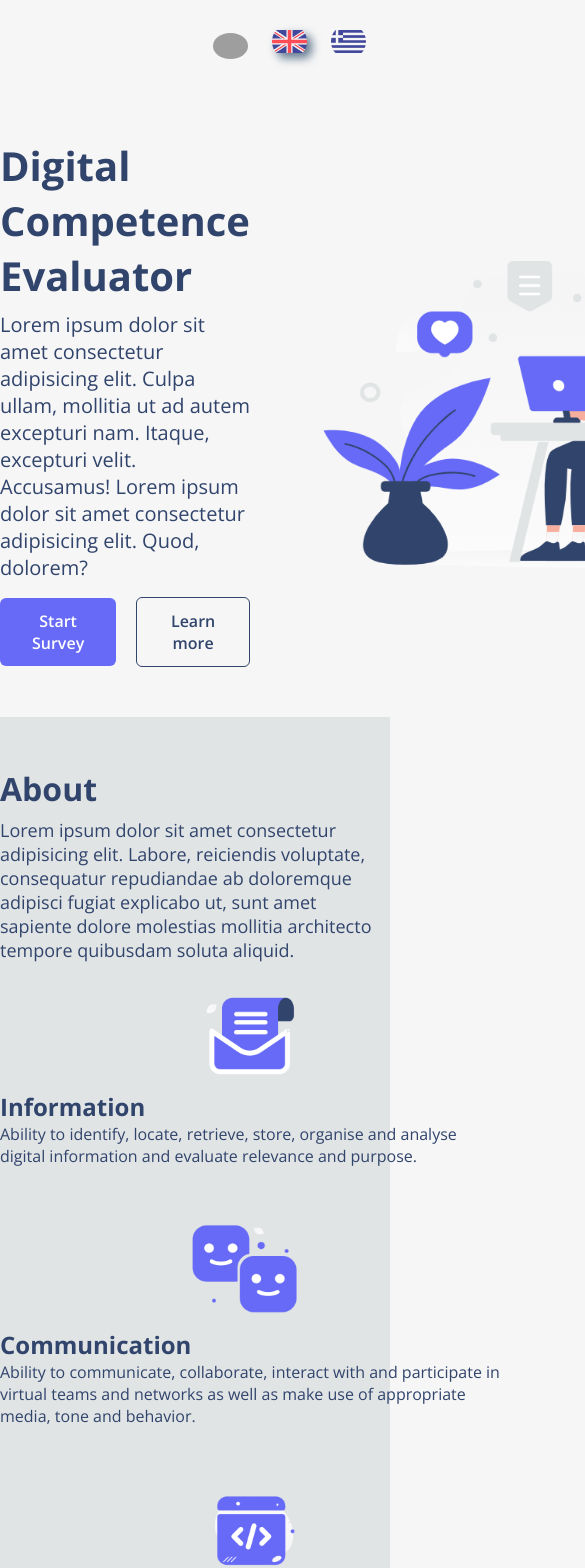
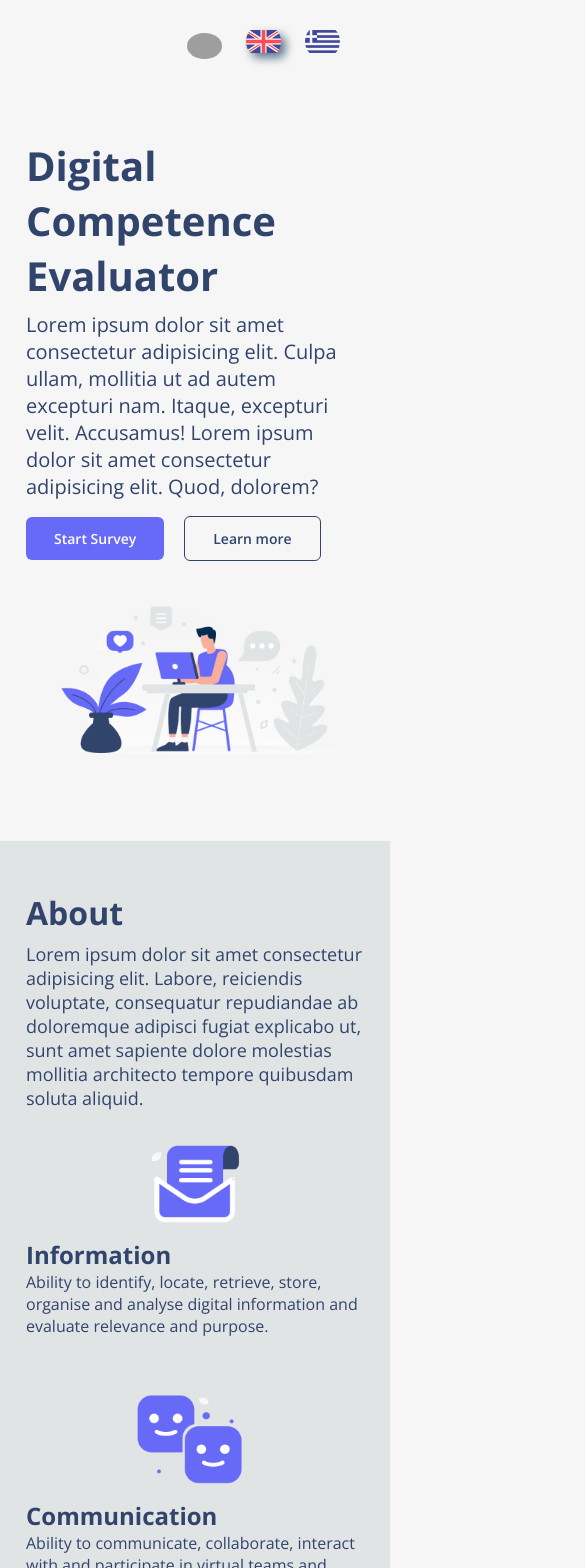
Before and after one commit to konstantinosTabakis/digital-competence-evaluator, a React (Create React App) app: page / in a window 390 px wide. Shown: the top 1568 px of the page, 585 px wide, since content can reach past the window. Built offline with nearby package versions, Linux system fonts and the light colour scheme; grey boxes are pictures that could not be loaded.

Commit message:
fixing mobile css

```diff
--- a/src/assets/css/_utilities.scss
+++ b/src/assets/css/_utilities.scss
@@ -32,6 +32,11 @@ a{
     margin-left: auto;
     margin-right: auto;
 }
+@media screen and (max-width: 1300px){
+    .container{
+        padding: 0 26px;
+    }
+}
 .btn{
     padding: 12px 32px;
     font-size: 16px;
@@ -39,6 +44,12 @@ a{
     border-radius: 6px;
     font-weight: 600;
     cursor: pointer;
+}
+@media screen and (max-width: 450px){
+    .btn{
+        padding: 12px 28px;
+        font-size: 14px;
+    }
 }
 .btn:hover{
     transform: scale(1.1);
--- a/src/assets/css/style.css
+++ b/src/assets/css/style.css
@@ -29,6 +29,12 @@ a {
   margin-right: auto;
 }
 
+@media screen and (max-width: 1300px) {
+  .container {
+    padding: 0 26px;
+  }
+}
+
 .btn {
   padding: 12px 32px;
   font-size: 16px;
@@ -36,6 +42,13 @@ a {
   border-radius: 6px;
   font-weight: 600;
   cursor: pointer;
+}
+
+@media screen and (max-width: 450px) {
+  .btn {
+    padding: 12px 28px;
+    font-size: 14px;
+  }
 }
 
 .btn:hover {
@@ -117,6 +130,22 @@ header .icons img.active {
   gap: 20px;
 }
 
+@media screen and (max-width: 1100px) {
+  .hero-wrapper {
+    -webkit-box-orient: vertical;
+    -webkit-box-direction: normal;
+        -ms-flex-direction: column;
+            flex-direction: column;
+  }
+}
+
+@media screen and (max-width: 900px) {
+  .hero-wrapper .hero-img {
+    max-width: 500px;
+    width: 100%;
+  }
+}
+
 .about {
   background: #e1e4e5;
   color: #31446c;
@@ -151,6 +180,13 @@ header .icons img.active {
 
 .about .about-grid .item .img-area img {
   width: 160px;
+}
+
+@media screen and (max-width: 600px) {
+  .about .about-grid {
+    -ms-grid-columns: (1fr)[1];
+        grid-template-columns: repeat(1, 1fr);
+  }
 }
 
 .survey-wrapper {
@@ -273,6 +309,22 @@ header .icons img.active {
   gap: 20px;
 }
 
+@media screen and (max-width: 415px) {
+  .survey-wrapper .rating {
+    margin-bottom: 50px;
+  }
+  .survey-wrapper .rating li {
+    width: 30px;
+    height: 30px;
+    padding: 10px;
+  }
+  .survey-wrapper .rating li label {
+    width: 30px;
+    height: 30px;
+    padding: 10px;
+  }
+}
+
 .overview {
   color: #31446c;
 }
@@ -315,6 +367,7 @@ header .icons img.active {
   -webkit-box-shadow: 0px 4px 4px rgba(0, 0, 0, 0.25);
           box-shadow: 0px 4px 4px rgba(0, 0, 0, 0.25);
   border-radius: 12px;
+  margin-bottom: 24px;
 }
 
 .results-container h2 {
@@ -352,4 +405,16 @@ header .icons img.active {
   font-weight: 500;
   color: #666af6;
 }
+
+@media screen and (max-width: 650px) {
+  .results-container {
+    padding: 40px 16px;
+  }
+  .results-container .data {
+    -webkit-box-orient: vertical;
+    -webkit-box-direction: normal;
+        -ms-flex-direction: column;
+            flex-direction: column;
+  }
+}
 /*# sourceMappingURL=style.css.map */
--- a/src/assets/css/style.scss
+++ b/src/assets/css/style.scss
@@ -40,6 +40,21 @@ header .icons {
         gap: 20px;
     }
 }
+@media screen and (max-width: 1100px) {
+    .hero-wrapper {
+        flex-direction: column;
+
+    }
+}
+@media screen and (max-width: 900px) {
+    .hero-wrapper {
+        .hero-img{
+            max-width: 500px;
+            width: 100%;
+        }
+    }
+}
+
 
 .about {
     background: $gray-dark;
@@ -77,6 +92,14 @@ header .icons {
         }
     }
 }
+@media screen and (max-width: 600px) {
+     .about{
+        .about-grid{
+            grid-template-columns: repeat(1, 1fr);
+        }
+     }
+}
+
 
 .survey-wrapper {
     background-color: #fff;
@@ -158,6 +181,29 @@ header .icons {
     }
 }
 
+@media screen and (max-width: 415px) {
+    .survey-wrapper{
+        .rating{
+            margin-bottom: 50px;
+        }
+        .rating li {
+
+            width: 30px;
+            height: 30px;
+            padding: 10px;
+
+        }
+
+        .rating li label {
+
+            width: 30px;
+            height: 30px;
+            padding: 10px;
+
+        }
+    }
+}
+
 .overview{
     color:  $primary-color;
     h2{
@@ -194,9 +240,11 @@ header .icons {
     padding: 40px;
     box-shadow: $shadow;
     border-radius: 12px;
+    margin-bottom: 24px;
     h2{
         text-align: center;
     }
+
     .data{
         @include flex(center,center);
         gap: 50px;
@@ -219,3 +267,11 @@ header .icons {
         }
     }
 }
+@media screen and (max-width: 650px) {
+    .results-container{
+        padding: 40px 16px;
+        .data{
+            flex-direction: column;
+        }
+    }
+}
```
Also changed, not shown: 1 other file (tests, documents, lock files or other folders).
